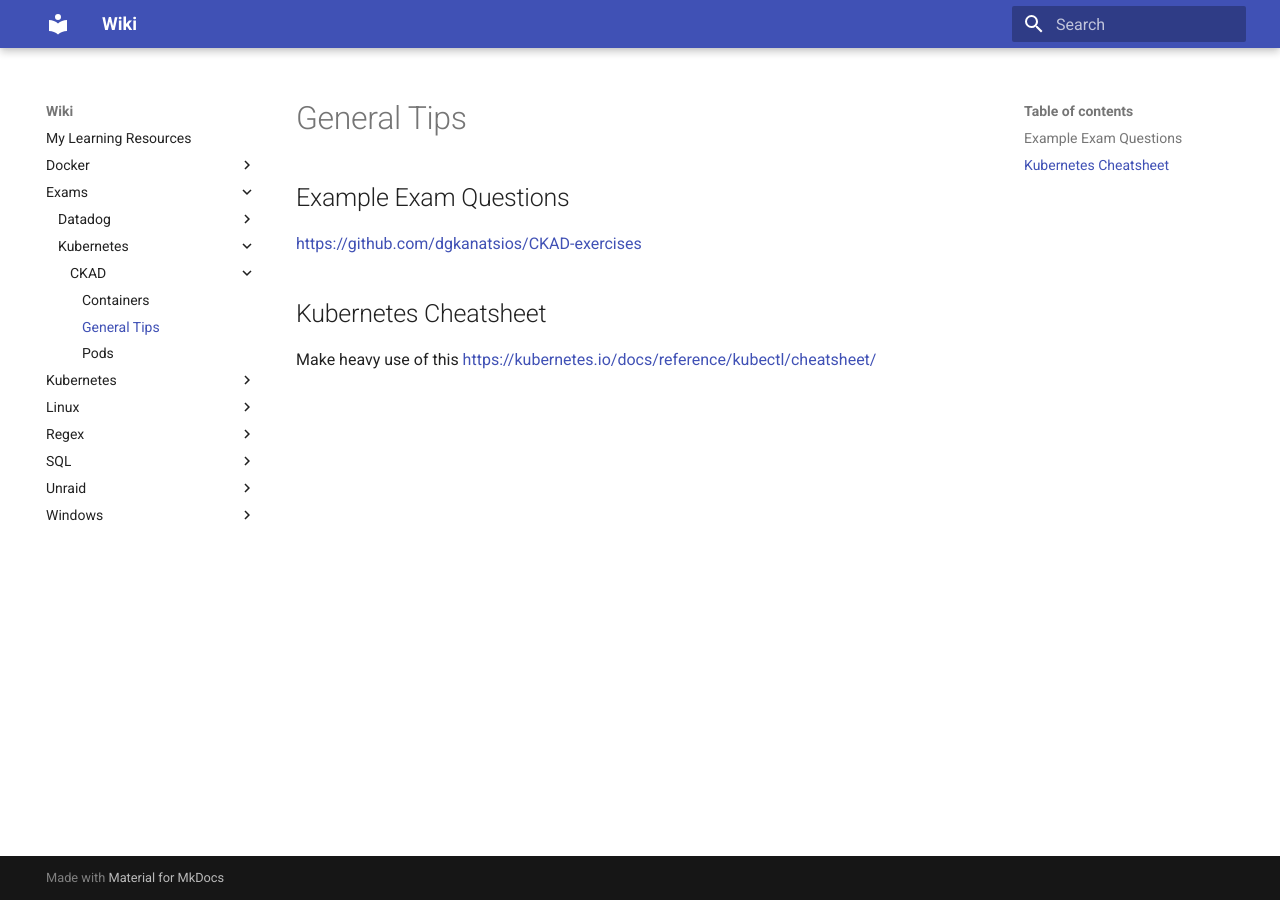
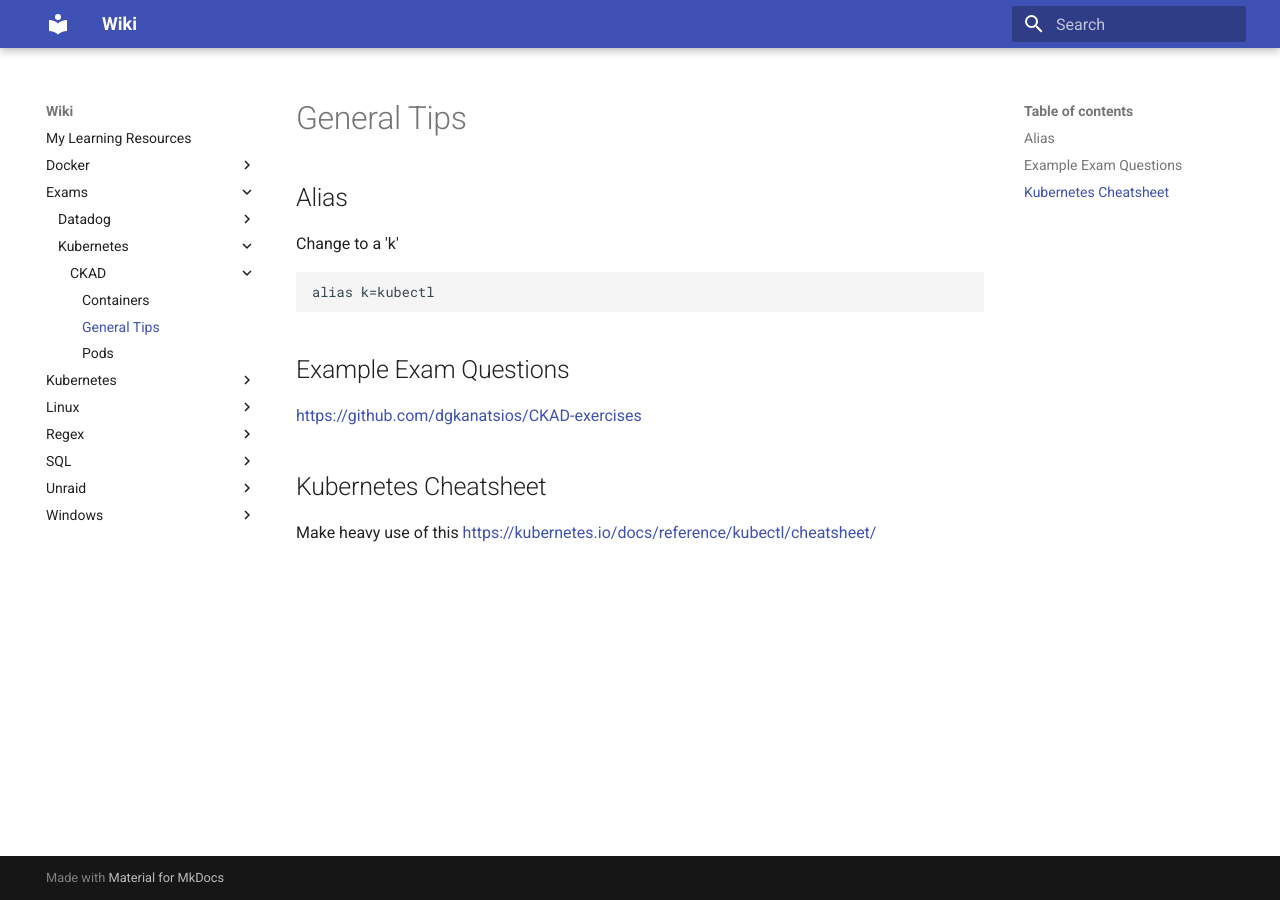
Before and after one commit to iaingblack/mkdocs, an MkDocs documentation site: the page built from docs/Exams/Kubernetes/CKAD/GeneralTips.md, in a window 1280 px wide. Built offline with MkDocs 1.6.1 and Material for MkDocs 9.7.7, drawn with Linux system fonts in a browser that asks for light colours.

Commit message:
Update GeneralTips.md

````diff
--- a/docs/Exams/Kubernetes/CKAD/GeneralTips.md
+++ b/docs/Exams/Kubernetes/CKAD/GeneralTips.md
@@ -1,4 +1,12 @@
 # General Tips
+
+## Alias
+
+Change to a 'k'
+
+```bash
+alias k=kubectl
+```
 
 ## Example Exam Questions
 
````
